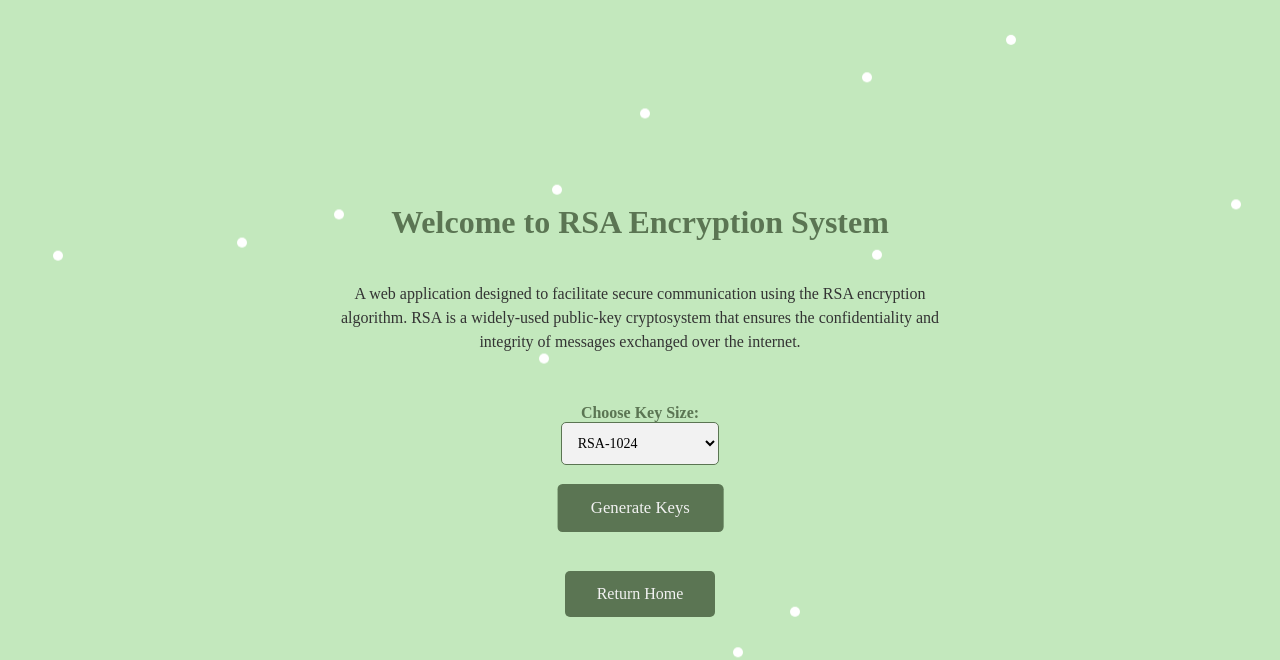
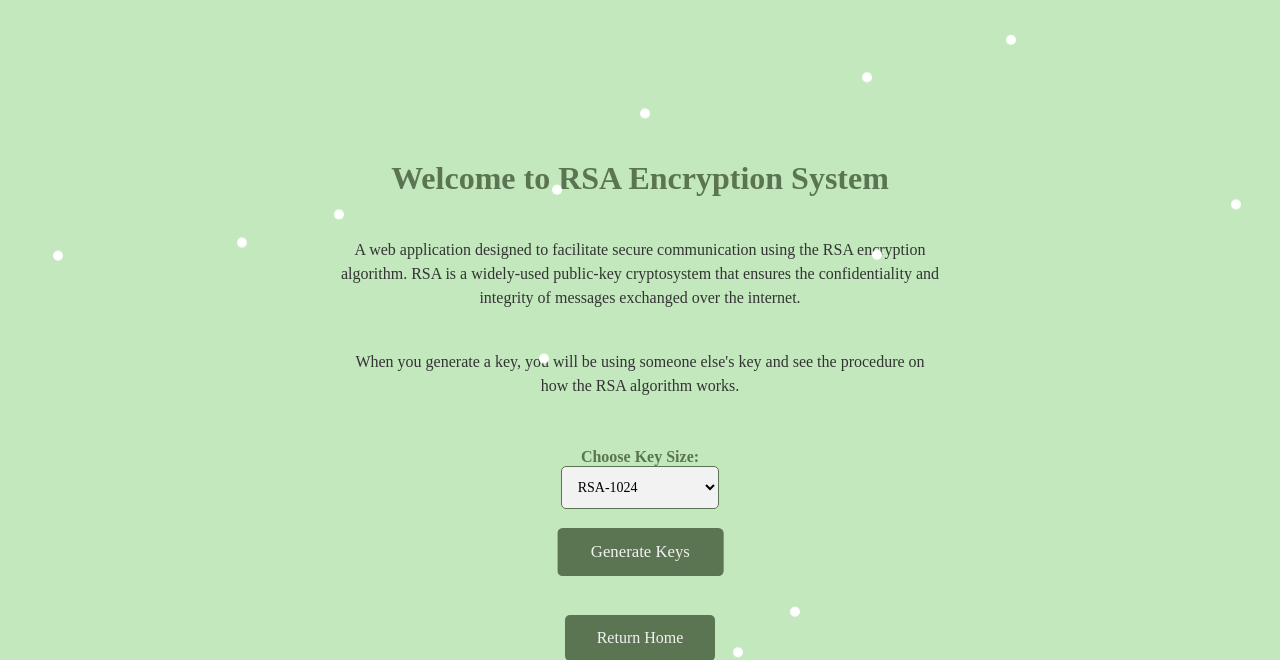
Before and after one commit to Charbelghanime/RSA_flask, a Flask app: page / in a window 1280 px wide. Shown: the top 660 px of the page. Run offline with Flask 3, Linux system fonts and the light colour scheme.

Commit message:
Update home.html

```diff
--- a/Templates/home.html
+++ b/Templates/home.html
@@ -25,6 +25,10 @@
             A web application designed to facilitate secure communication using the RSA encryption algorithm.
             RSA is a widely-used public-key cryptosystem that ensures the confidentiality
             and integrity of messages exchanged over the internet.
+        </p>
+
+        <p class="intro-text">
+            When you generate a key, you will be using someone else's key and see the procedure on how the RSA algorithm works.
         </p>
     </div>
 
@@ -61,7 +65,6 @@
             document.body.appendChild(snowflake);
           }
         });
-      </script>
-
+    </script>
 </body>
 </html>
```
